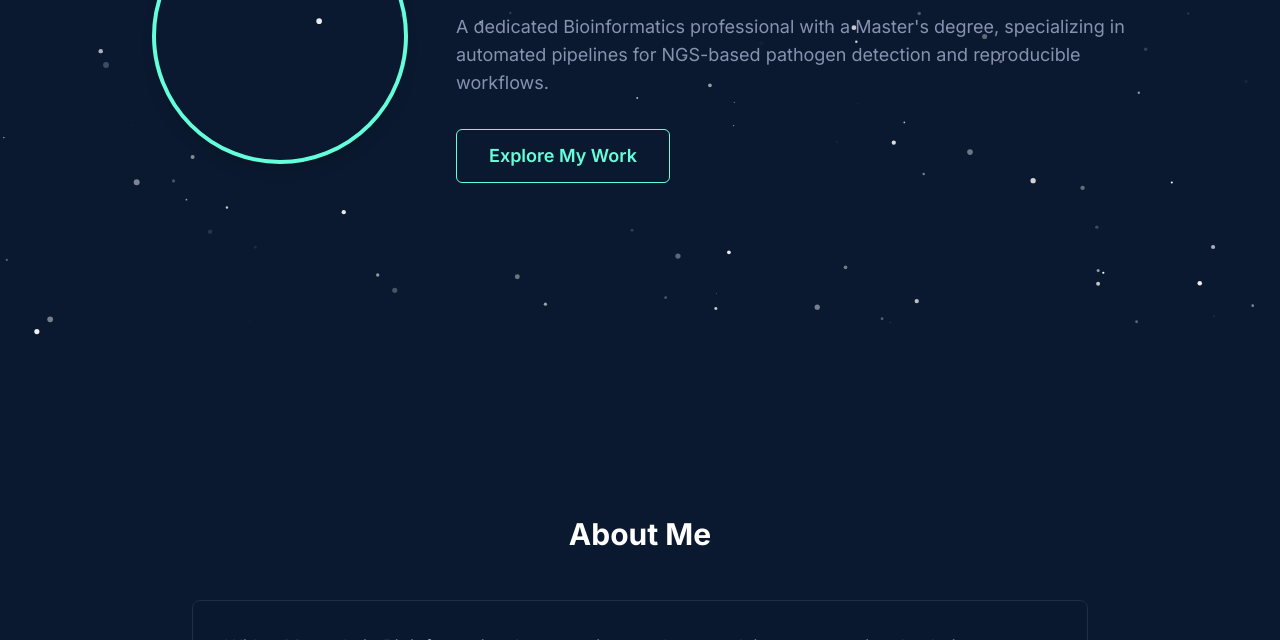
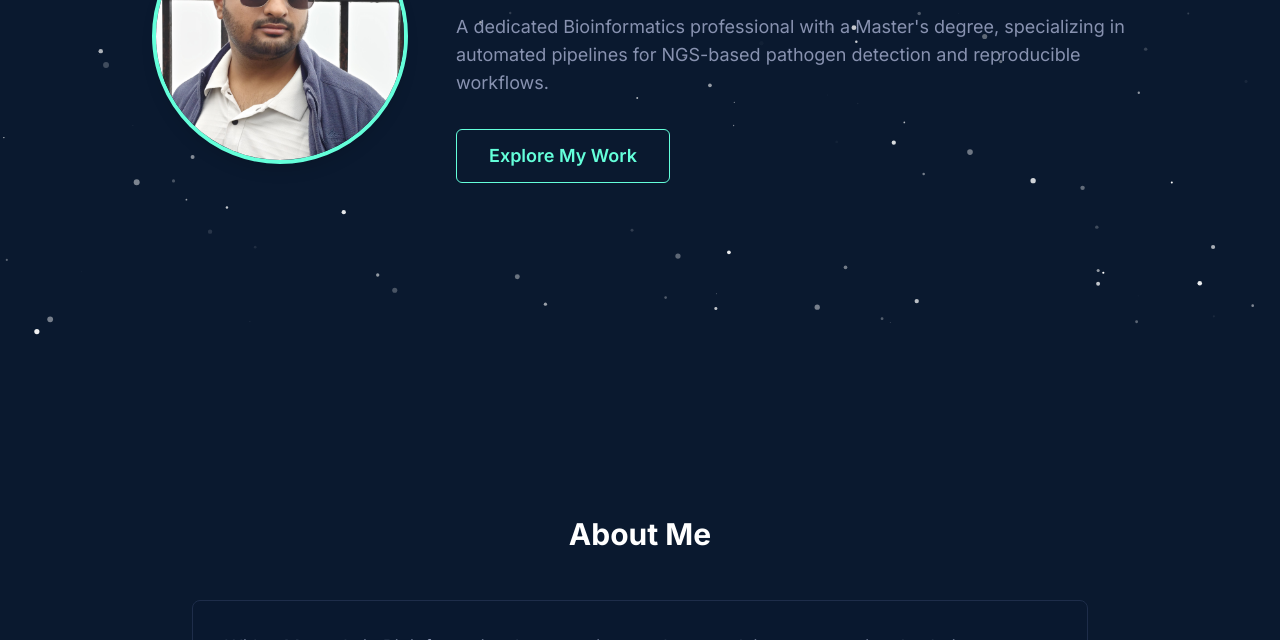
Before and after one commit to Rakesh8050/RakeshKumarA.github.io, a plain HTML site: page index.html in a window 1280 px wide. Shown: the part 460-1100 px from the top of the page. Drawn offline with nearby package versions, Linux system fonts and the light colour scheme.

Commit message:
Update index.html

```diff
--- a/index.html
+++ b/index.html
@@ -129,7 +129,7 @@
             <div class="flex flex-col md:flex-row items-center justify-center w-full gap-12">
                 <div class="w-48 h-48 md:w-64 md:h-64 rounded-full overflow-hidden border-4 border-[#64ffda] shadow-lg">
                     <!-- Image path updated to use .jpg. Make sure your file is named 'profile.jpg' in the 'assets/images/' folder. -->
-                    <img src="assets/images/profile.jpg" alt="Rakesh Kumar A" class="w-full h-full object-cover">
+                    <img src="assets/images/profile.jpeg" alt="Rakesh Kumar A" class="w-full h-full object-cover">
                 </div>
                 <div class="text-center md:text-left max-w-2xl">
                     <h1 class="text-4xl md:text-6xl font-bold text-white leading-tight">Rakesh Kumar A</h1>
```
